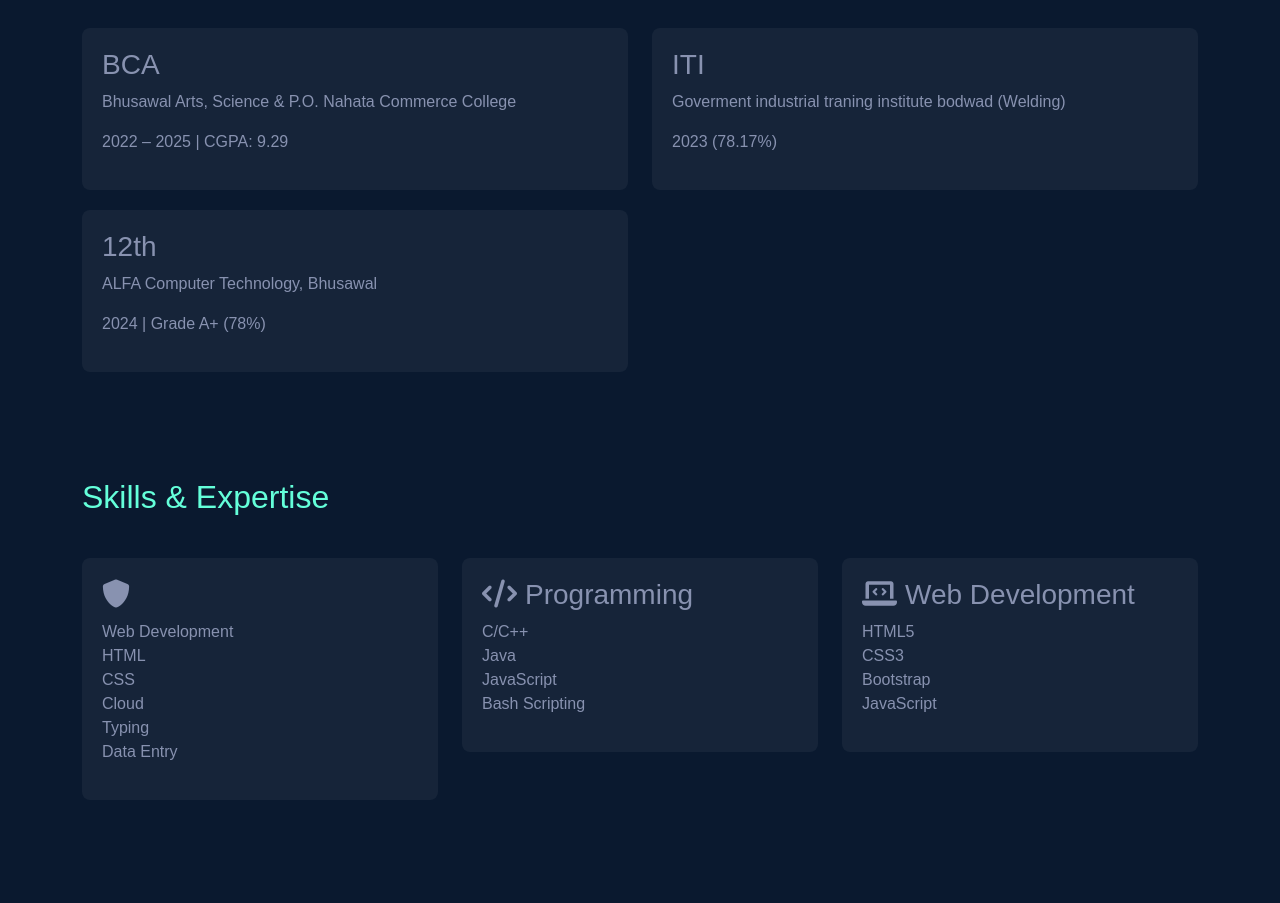
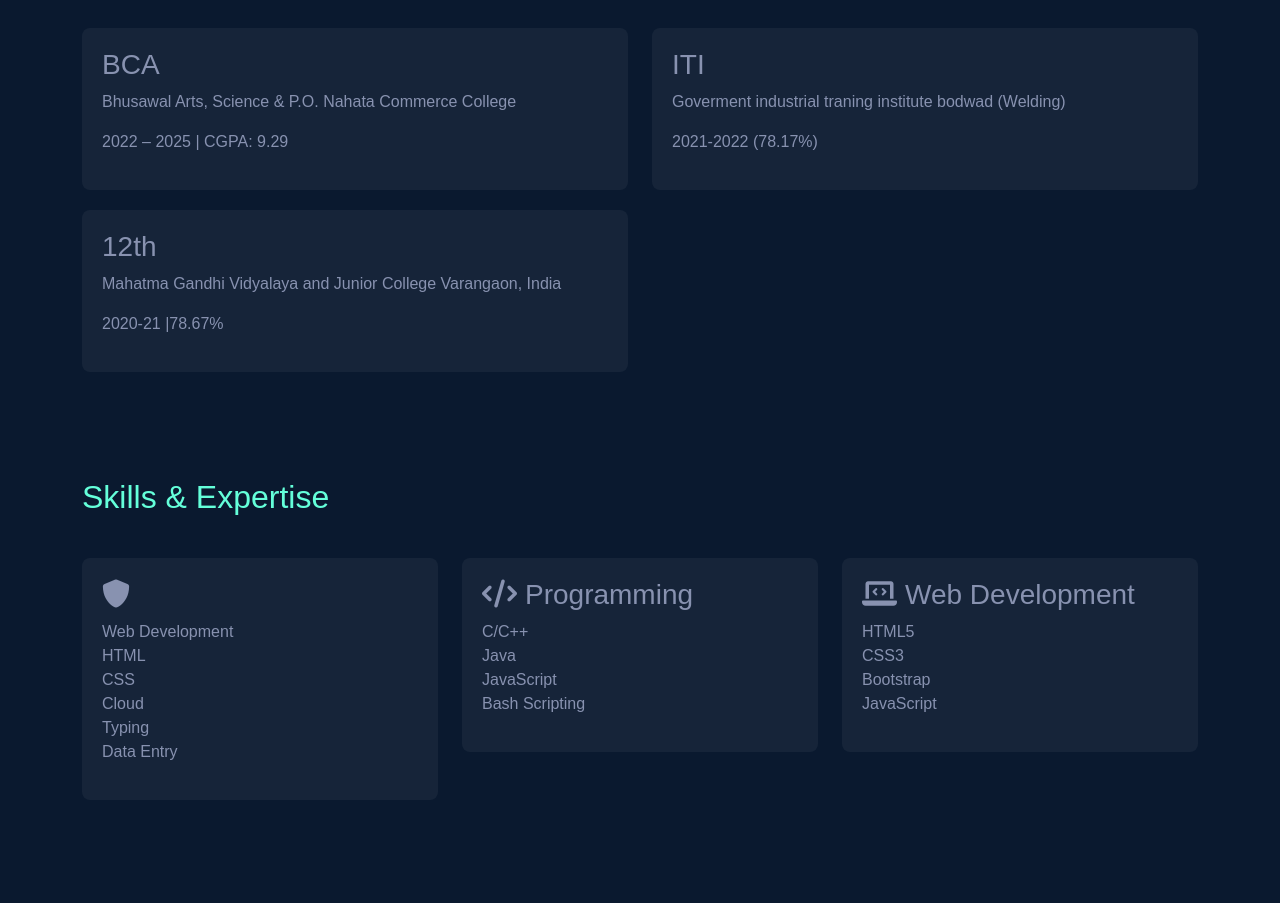
Before and after one commit to yasharunsarode/myself, a plain HTML site: page index.html in a window 1280 px wide. Shown: the part 900-1803 px from the top of the page. Drawn offline with nearby package versions, Linux system fonts and the light colour scheme.

Commit message:
Update index.html

```diff
--- a/index.html
+++ b/index.html
@@ -187,14 +187,14 @@
                     <div class="education-card">
                         <h3>ITI</h3>
                         <p>Goverment industrial traning institute bodwad (Welding) </p>
-                        <p>2023  (78.17%)</p>
+                        <p>2021-2022  (78.17%)</p>
                     </div>
                 </div>
                 <div class="col-md-6">
                     <div class="education-card">
                         <h3>12th</h3>
-                        <p>ALFA Computer Technology, Bhusawal</p>
-                        <p>2024 | Grade A+ (78%)</p>
+                        <p>Mahatma Gandhi Vidyalaya and Junior College Varangaon, India</p>
+                        <p>2020-21 |78.67%</p>
                     </div>
                 </div>
             </div>
```
